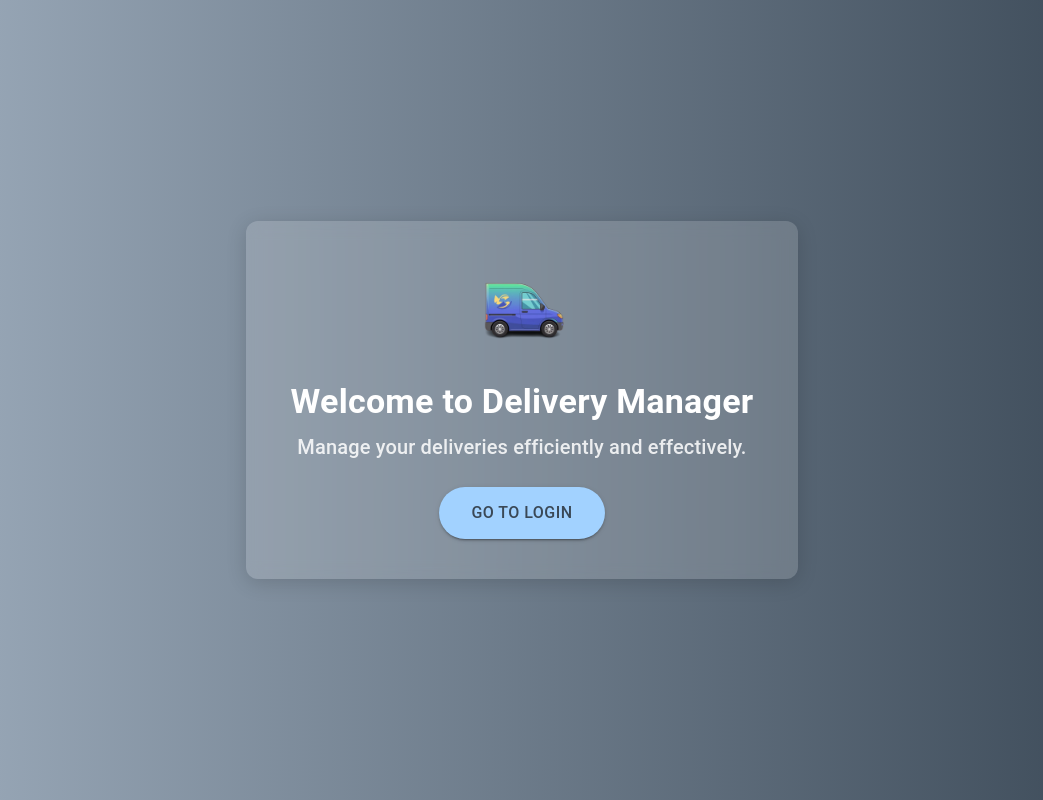
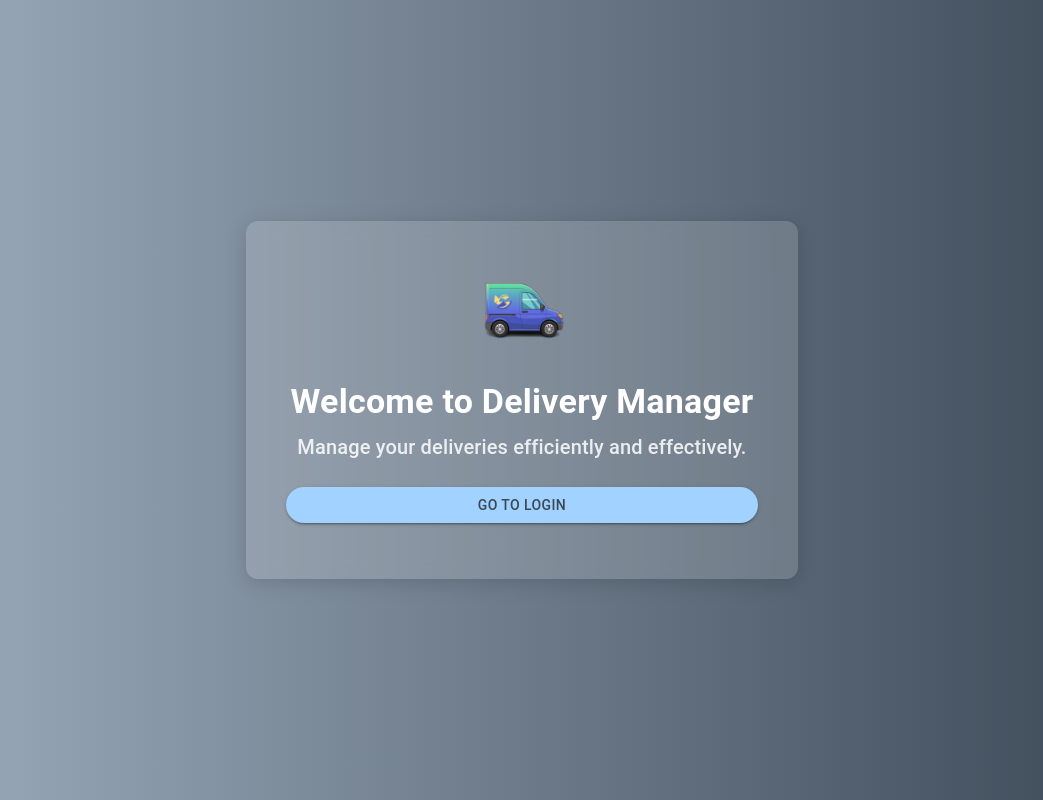
Before and after one commit to Jidanur/delivery-manager, a React (Vite) app in the folder frontend/: page / in a window 1280 px wide. Shown: the whole page, without its empty margins (118-1161 px from the left). Built offline with nearby package versions, Linux system fonts and the light colour scheme; no server answers.

Commit message:
updated buttons

```diff
--- a/frontend/src/components/authentication/Login.tsx
+++ b/frontend/src/components/authentication/Login.tsx
@@ -1,10 +1,8 @@
 import {
   Box,
-  Button,
   Checkbox,
-  Container,
   FormControlLabel,
-  Grid,
+  Grid2,
   Link,
   TextField,
   Typography,
@@ -12,6 +10,7 @@ import {
 import { useState } from "react";
 import { useNavigate } from "react-router-dom";
 import { authService } from "../../services/authService";
+import SubmitButton from "../common/button/SubmitButton";
 
 function Login() {
   const [formData, setFormData] = useState({ username: "", password: "" });
@@ -110,37 +109,19 @@ function Login() {
           label="Remember me"
           sx={{ color: "#3A4856" }}
         />
-        <Button
-          type="submit"
-          fullWidth
-          variant="contained"
-          sx={{
-            mt: 3,
-            mb: 2,
-            backgroundColor: "#A2D2FF", // Primary color
-            color: "#3A4856", // High contrast text
-            borderRadius: "50px",
-            transition: "all 0.3s ease-in-out",
-            "&:hover": {
-              backgroundColor: "#89C2FF", // Slightly darker blue
-              transform: "scale(1.03)",
-            },
-          }}
-        >
-          Sign In
-        </Button>
-        <Grid container justifyContent="space-between">
-          <Grid item>
+        <SubmitButton type="submit">Sign In</SubmitButton>
+        <Grid2 container justifyContent="space-between">
+          <Grid2>
             <Link href="#" variant="body2" sx={{ color: "#3A4856" }}>
               Forgot password?
             </Link>
-          </Grid>
-          <Grid item>
+          </Grid2>
+          <Grid2>
             <Link href="/signup" variant="body2" sx={{ color: "#3A4856" }}>
               {"Don't have an account? Sign Up"}
             </Link>
-          </Grid>
-        </Grid>
+          </Grid2>
+        </Grid2>
       </Box>
     </Box>
   );
--- a/frontend/src/components/authentication/Signup.tsx
+++ b/frontend/src/components/authentication/Signup.tsx
@@ -1,6 +1,5 @@
 import {
   Box,
-  Button,
   Container,
   FormControl,
   FormHelperText,
@@ -16,6 +15,7 @@ import { useState } from "react";
 import { useNavigate } from "react-router-dom";
 import { userService } from "../../services/userService";
 import { UserData, UserInfo } from "../../types/userInterfaces";
+import SubmitButton from "../common/button/SubmitButton";
 
 function Signup() {
   const [formData, setFormData] = useState<UserData>({
@@ -237,25 +237,7 @@ function Signup() {
             {error && <FormHelperText>{error}</FormHelperText>}
           </FormControl>
 
-          <Button
-            type="submit"
-            fullWidth
-            variant="contained"
-            sx={{
-              mt: 3,
-              mb: 2,
-              backgroundColor: "#A2D2FF",
-              color: "#3A4856",
-              borderRadius: "50px",
-              transition: "all 0.3s ease-in-out",
-              "&:hover": {
-                backgroundColor: "#89C2FF",
-                transform: "scale(1.03)",
-              },
-            }}
-          >
-            Sign Up
-          </Button>
+          <SubmitButton type="submit">Sign Up</SubmitButton>
           <Link href="/login" variant="body2" sx={{ color: "#3A4856" }}>
             Already have an account? Sign In
           </Link>
--- /dev/null
+++ b/frontend/src/components/common/button/SubmitButton.tsx
@@ -0,0 +1,38 @@
+import { Button, ButtonProps } from "@mui/material";
+import { Link, LinkProps } from "react-router-dom";
+
+type SubmitButtonProps = ButtonProps & {
+  to?: LinkProps["to"];
+};
+
+const SubmitButton: React.FC<SubmitButtonProps> = ({
+  children,
+  to,
+  ...props
+}) => {
+  return (
+    <Button
+      component={to ? Link : "button"}
+      to={to}
+      variant="contained"
+      fullWidth
+      sx={{
+        mt: 3,
+        mb: 2,
+        backgroundColor: "#A2D2FF", // Primary color
+        color: "#3A4856", // High contrast text
+        borderRadius: "50px",
+        transition: "all 0.3s ease-in-out",
+        "&:hover": {
+          backgroundColor: "#89C2FF", // Slightly darker blue
+          transform: "scale(1.05)",
+        },
+      }}
+      {...props}
+    >
+      {children}
+    </Button>
+  );
+};
+
+export default SubmitButton;
--- a/frontend/src/pages/HomePage.tsx
+++ b/frontend/src/pages/HomePage.tsx
@@ -1,6 +1,7 @@
 import { Link } from "react-router-dom";
-import { Container, Typography, Button, Paper, Box } from "@mui/material";
+import { Container, Typography, Paper, Box } from "@mui/material";
 import AltLogo from "../components/common/logo/AltLogo";
+import SubmitButton from "../components/common/button/SubmitButton";
 
 // TODO: Create a global theme for consistency
 const HomePage = () => {
@@ -47,27 +48,9 @@ const HomePage = () => {
           <Typography variant="h6" sx={{ mt: 1, opacity: 0.85 }}>
             Manage your deliveries efficiently and effectively.
           </Typography>
-          <Button
-            variant="contained"
-            component={Link}
-            to="/login"
-            sx={{
-              mt: 3,
-              px: 4,
-              py: 1.5,
-              fontSize: "1rem",
-              borderRadius: "50px",
-              transition: "all 0.3s ease-in-out",
-              backgroundColor: "#A2D2FF", // Primary color
-              color: "#3A4856", // Dark blue-gray text for contrast
-              "&:hover": {
-                backgroundColor: "#89C2FF", // Slightly darker blue on hover
-                transform: "scale(1.05)",
-              },
-            }}
-          >
+          <SubmitButton component={Link} to="/login">
             Go to Login
-          </Button>
+          </SubmitButton>
         </Paper>
       </Container>
     </Box>
```
